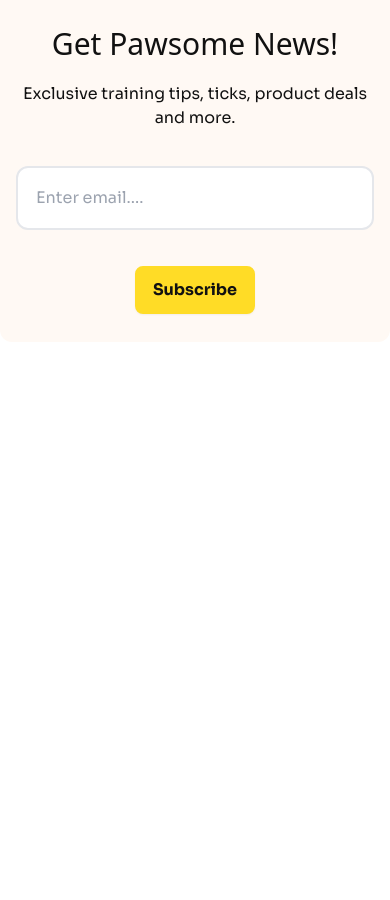
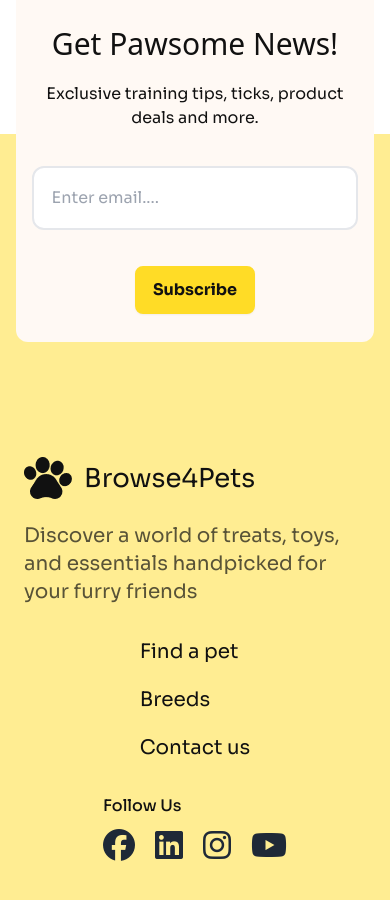
Before and after one commit to yasir-8arafat/ph-A3-Cetagory-01-recap, a plain HTML site: page index.html in a window 390 px wide. Shown: the part 6680-7580 px from the top of the page. Before the commit the page ends 7022 px from the top, so only its background shows below. Drawn offline with nearby package versions, Linux system fonts and the light colour scheme; a web font is replaced by a local one.

Commit message:
Animmation remain only & all are done with responsive

```diff
--- a/index.html
+++ b/index.html
@@ -25,6 +25,8 @@
                     colors: {
                         clifford: '#da373d',
                         cmnYellow: '#FFDC26',
+                        desColor: 'rgba(17, 17, 17, 0.7)',
+                        footerBg: 'rgba(255, 220, 38, 0.5)'
                     },
                     fontFamily: {
                         soraFont: ['Sora', 'sans-serif'],
@@ -433,7 +435,7 @@
     </main>
     <footer class="mt-28">
         <!-- Footer Input section start -->
-        <section class="container mx-auto bg-[#FFF9F4] rounded-xl px-4 sm:px-6 md:px-12 lg:px-20 py-7">
+        <section class="container mx-auto bg-[#FFF9F4] rounded-xl px-4 sm:px-6 md:px-12 lg:px-20 py-7 -mb-52 relative z-10 w-[92%] sm:w-[95%]">
             <!-- Footer Input Container -->
             <div class="flex flex-col lg:flex-row justify-between items-center gap-12">
                 <!-- Image part -->
@@ -443,11 +445,51 @@
                 <!-- Input field -->
                 <div class="max-w-[536px] text-center lg:text-left">
                     <h3 class="text-3xl sm:text-4xl text-[#111111] font-normal font-ADLaMFont">Get Pawsome News!</h3>
-                    <p class="text-base sm:text-xl font-normal text-[#111111] font-soraFont mt-5">Exclusive training tips, ticks, product deals and more.</p>
-                    <input class="p-[18px] text-base font-normal font-soraFont text-[#C4C4C4] w-full mt-9 border-2 rounded-xl" type="email" placeholder="Enter email...." name="" id="">
+                    <p class="text-base sm:text-xl font-normal text-[#111111] font-soraFont mt-5">Exclusive training
+                        tips, ticks, product deals and more.</p>
+                    <input
+                        class="p-[18px] text-base font-normal font-soraFont text-[#C4C4C4] w-full mt-9 border-2 rounded-xl"
+                        type="email" placeholder="Enter email...." name="" id="">
                     <br>
                     <a
                         class="btn text-base sm:text-xl font-bold font-soraFont text-[#111111] border-2 border-[#FFDC26] bg-cmnYellow mt-9">Subscribe</a>
+                </div>
+            </div>
+        </section>
+        <!-- main footer -->
+        <section class="font-soraFont bg-footerBg pt-80 pb-32">
+            <!-- footer data container -->
+            <div class="flex flex-col lg:flex-row gap-8 justify-between items-center container mx-auto px-6">
+                <!-- first div -->
+                <div class="lg:max-w-md">
+                    <div class="flex items-center gap-3">
+                        <img src="c1-assets/logo-footer.png" alt="">
+                        <h4 class="text-[26px] font-normal text-[#111111]">Browse4Pets</h4>
+                    </div>
+                    <p class="text-desColor text-xl font-normal mt-5">Discover a world of treats, toys, and essentials
+                        handpicked for your furry friends</p>
+                </div>
+                <!-- second div -->
+                <div>
+                    <ul class="space-y-5">
+                        <li><a class="hover:cursor-pointer hover:bg-teal-200 text-xl font-normal text-[#111111]">Find a
+                                pet</a></li>
+                        <li><a
+                                class="hover:cursor-pointer hover:bg-teal-200 text-xl font-normal text-[#111111]">Breeds</a>
+                        </li>
+                        <li><a class="hover:cursor-pointer hover:bg-teal-200 text-xl font-normal text-[#111111]">Contact
+                                us</a></li>
+                    </ul>
+                </div>
+                <!-- third div -->
+                <div>
+                    <p class="font-medium text-base text-[#111111]">Follow Us</p>
+                    <div class="flex gap-5 mt-4">
+                        <a href=""><i class="fa-brands fa-facebook fa-2xl"></i></a>
+                        <a href=""><i class="fa-brands fa-linkedin fa-2xl"></i></a>
+                        <a href=""><i class="fa-brands fa-instagram fa-2xl"></i></a>
+                        <a href=""><i class="fa-brands fa-youtube fa-2xl"></i></a>
+                    </div>
                 </div>
             </div>
         </section>
```
